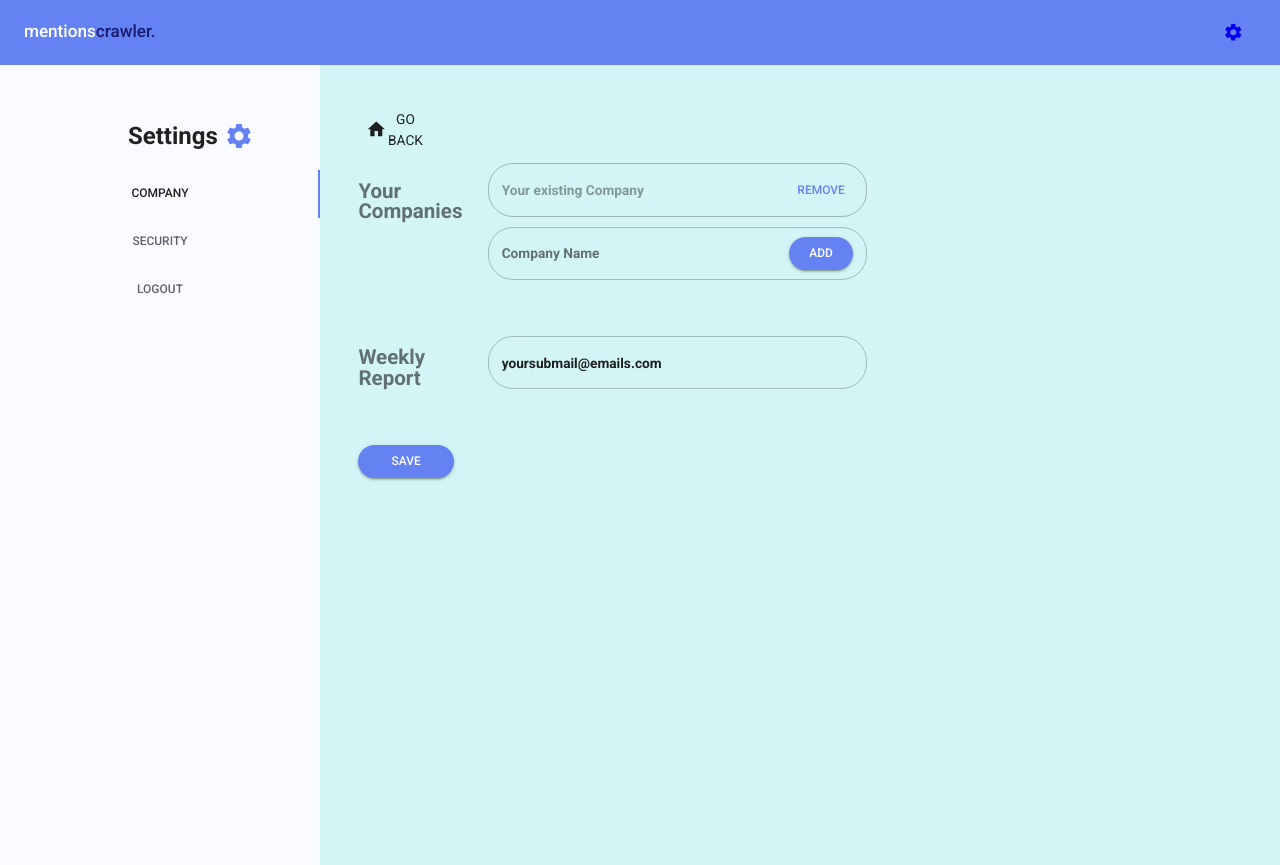
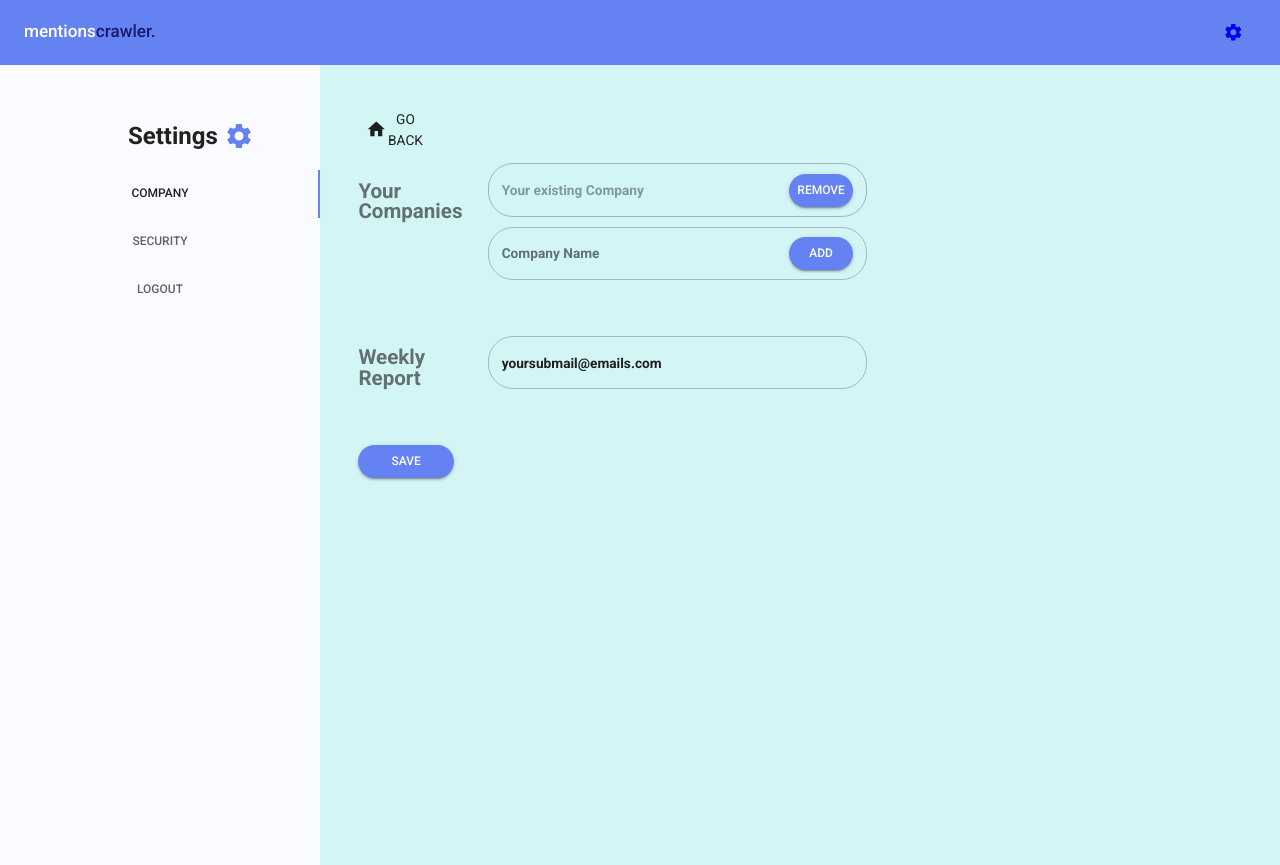
Before and after one commit to hatchways/team-cherry, a React (Create React App) app in the folder client/: page /settings in a window 1280 px wide. Built offline with nearby package versions, Linux system fonts and the light colour scheme.

Commit message:
refactor into smaller components

```diff
--- a/client/src/Components/settings/TabPanel.js
+++ b/client/src/Components/settings/TabPanel.js
@@ -2,7 +2,6 @@ import React from "react";
 import { Box } from "@material-ui/core";
 
 const TabPanel = ({ children, currentTabIndex, index, props }) => {
-  console.log(currentTabIndex, index);
   return (
     <div
       role="tabpanel"
--- a/client/src/Components/settings/content-panels/CompanyContentPanel.js
+++ b/client/src/Components/settings/content-panels/CompanyContentPanel.js
@@ -8,6 +8,10 @@ import {
   makeStyles,
   InputLabel,
 } from "@material-ui/core";
+
+import CompanyForms from "./forms/CompanyForms";
+import SubscriberEmailForm from "./forms/SubscriberEmailForm";
+import FormButton from "./forms/FormButton";
 
 const useStyles = makeStyles((theme) => ({
   container: {
@@ -50,83 +54,13 @@ const CompanyContentPanel = (props) => {
   const classes = useStyles();
   return (
     <Grid item container sm={12} className={classes.container}>
-      <Grid item sm={12} className={classes.formFieldContainer}>
-        <Grid className={classes.fieldLabel}>
-          <InputLabel>
-            <h2>Your Companies</h2>
-          </InputLabel>
-        </Grid>
-        <Grid className={classes.formsWrapper}>
-          <Grid className={classes.inputWrapper}>
-            <TextField
-              variant="outlined"
-              className={classes.formField}
-              value="Your existing Company"
-              disabled={true}
-              InputProps={{
-                style: {
-                  fontWeight: "bold",
-                },
-                endAdornment: (
-                  <Button
-                    varaint="contained"
-                    color="primary"
-                    className={classes.btn}
-                  >
-                    Remove
-                  </Button>
-                ),
-              }}
-            />
-          </Grid>
-          <Grid className={classes.inputWrapper}>
-            <TextField
-              variant="outlined"
-              className={classes.formField}
-              label="Company Name"
-              InputLabelProps={{
-                style: {
-                  fontWeight: "bold",
-                },
-              }}
-              InputProps={{
-                style: {
-                  fontWeight: "bold",
-                },
-                endAdornment: (
-                  <Button
-                    variant="contained"
-                    color="primary"
-                    className={classes.btn}
-                  >
-                    Add
-                  </Button>
-                ),
-              }}
-            />
-          </Grid>
-        </Grid>
-      </Grid>
-      <Grid item sm={12} className={classes.formFieldContainer}>
-        <Grid className={classes.fieldLabel}>
-          <InputLabel>
-            <h2>Weekly Report</h2>
-          </InputLabel>
-        </Grid>
-        <Grid className={classes.formsWrapper}>
-          <Grid className={classes.inputWrapper}>
-            <TextField
-              variant="outlined"
-              className={classes.formField}
-              value="yoursubmail@emails.com"
-              InputProps={{ style: { fontWeight: "bold" } }}
-            />
-          </Grid>
-        </Grid>
-      </Grid>
-      <Button variant="contained" color="primary" className={classes.btn}>
-        Save
-      </Button>
+      <CompanyForms classes={classes} />
+      <SubscriberEmailForm classes={classes} />
+      <FormButton
+        classes={classes}
+        label="Save"
+        onClick={() => console.log("save")}
+      />
     </Grid>
   );
 };
--- /dev/null
+++ b/client/src/Components/settings/content-panels/forms/AddCompanyForm.js
@@ -0,0 +1,34 @@
+import React from "react";
+import { TextField, Grid } from "@material-ui/core";
+import FormButton from "./FormButton";
+
+const AddCompanyForm = ({ classes }) => {
+  return (
+    <Grid className={classes.inputWrapper}>
+      <TextField
+        variant="outlined"
+        className={classes.formField}
+        label="Company Name"
+        InputLabelProps={{
+          style: {
+            fontWeight: "bold",
+          },
+        }}
+        InputProps={{
+          style: {
+            fontWeight: "bold",
+          },
+          endAdornment: (
+            <FormButton
+              label="Add"
+              onClick={() => console.log("add")}
+              classes={classes}
+            />
+          ),
+        }}
+      />
+    </Grid>
+  );
+};
+
+export default AddCompanyForm;
--- /dev/null
+++ b/client/src/Components/settings/content-panels/forms/CompanyForms.js
@@ -0,0 +1,23 @@
+import React from "react";
+import { Grid, InputLabel } from "@material-ui/core";
+
+import AddCompanyForm from "./AddCompanyForm";
+import UserCompany from "./UserCompany";
+
+const CompanyForms = ({ classes }) => {
+  return (
+    <Grid item sm={12} className={classes.formFieldContainer}>
+      <Grid className={classes.fieldLabel}>
+        <InputLabel>
+          <h2>Your Companies</h2>
+        </InputLabel>
+      </Grid>
+      <Grid className={classes.formsWrapper}>
+        <UserCompany classes={classes} />
+        <AddCompanyForm classes={classes} />
+      </Grid>
+    </Grid>
+  );
+};
+
+export default CompanyForms;
--- /dev/null
+++ b/client/src/Components/settings/content-panels/forms/FormButton.js
@@ -0,0 +1,17 @@
+import React from "react";
+import { Button } from "@material-ui/core";
+
+const FormButton = ({ classes, label, onClick }) => {
+  return (
+    <Button
+      variant="contained"
+      color="primary"
+      className={classes.btn}
+      onClick={onClick}
+    >
+      {label}
+    </Button>
+  );
+};
+
+export default FormButton;
--- /dev/null
+++ b/client/src/Components/settings/content-panels/forms/SubscriberEmailForm.js
@@ -0,0 +1,26 @@
+import React from "react";
+import { Grid, InputLabel, TextField } from "@material-ui/core";
+
+const SubscriberEmailForm = ({ classes }) => {
+  return (
+    <Grid item sm={12} className={classes.formFieldContainer}>
+      <Grid className={classes.fieldLabel}>
+        <InputLabel>
+          <h2>Weekly Report</h2>
+        </InputLabel>
+      </Grid>
+      <Grid className={classes.formsWrapper}>
+        <Grid className={classes.inputWrapper}>
+          <TextField
+            variant="outlined"
+            className={classes.formField}
+            value="yoursubmail@emails.com"
+            InputProps={{ style: { fontWeight: "bold" } }}
+          />
+        </Grid>
+      </Grid>
+    </Grid>
+  );
+};
+
+export default SubscriberEmailForm;
--- /dev/null
+++ b/client/src/Components/settings/content-panels/forms/UserCompany.js
@@ -0,0 +1,31 @@
+import React from "react";
+import { Grid, TextField } from "@material-ui/core";
+
+import FormButton from "./FormButton";
+
+const UserCompany = ({ classes }) => {
+  return (
+    <Grid className={classes.inputWrapper}>
+      <TextField
+        variant="outlined"
+        className={classes.formField}
+        value="Your existing Company"
+        disabled={true}
+        InputProps={{
+          style: {
+            fontWeight: "bold",
+          },
+          endAdornment: (
+            <FormButton
+              label="Remove"
+              onClick={() => console.log("remove")}
+              classes={classes}
+            />
+          ),
+        }}
+      />
+    </Grid>
+  );
+};
+
+export default UserCompany;
```
